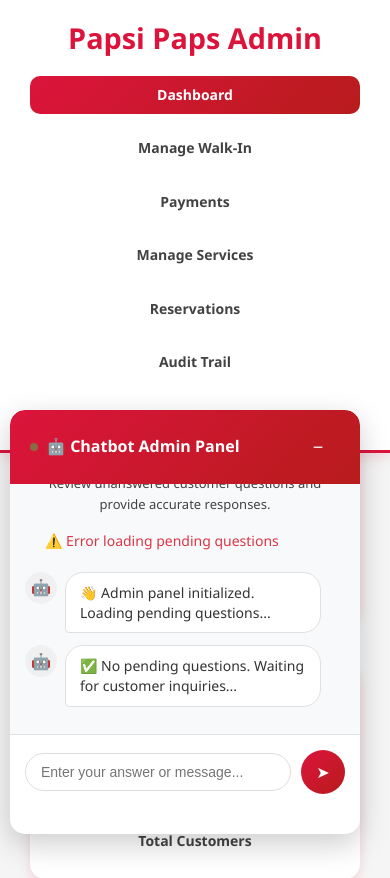
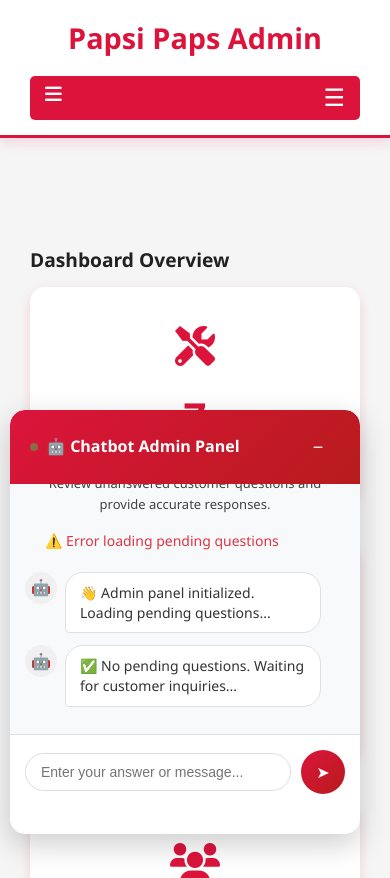
Before and after one commit to Kite0411/Papsi, a PHP site: page /admin/index.php in a window 390 px wide. Shown: the top 878 px of the page. Run offline with PHP 8.4, Linux system fonts and the light colour scheme; a user stored in the database is signed in; data comes from the database, SQL or seed files in the repository; some libraries are stand-ins or nearby versions.

Commit message:
Update index.php

```diff
--- a/admin/index.php
+++ b/admin/index.php
@@ -59,10 +59,10 @@
     <title>Admin Dashboard - Auto Repair Shop</title>
     <link rel="stylesheet" href="../assets/css/style.css">
     <link href="https://cdnjs.cloudflare.com/ajax/libs/font-awesome/6.0.0/css/all.min.css" rel="stylesheet">
-    <!-- In <head> section of ALL admin PHP files -->
     <link rel="stylesheet" href="../assets/css/admin-mobile-responsive.css">
     <script src="https://cdn.jsdelivr.net/npm/chart.js"></script>
     <style>
+        /* Keep all your existing styles */
         body {
             font-family: 'Segoe UI', Tahoma, Geneva, Verdana, sans-serif;
             margin: 0;
@@ -77,8 +77,32 @@
             padding: 15px 30px;
             align-items: center;
             border-bottom: 3px solid var(--primary-red);
+            position: relative; /* ADD THIS */
         }
 
+        /* ADD THIS - Mobile toggle button */
+        .navbar-toggle {
+            display: none;
+            background: var(--primary-red);
+            color: white;
+            border: none;
+            padding: 8px 15px;
+            border-radius: 5px;
+            cursor: pointer;
+            font-size: 1.2rem;
+        }
+
+        @media (max-width: 768px) {
+            .navbar-toggle {
+                display: block;
+            }
+
+            .navbar.collapsed ul {
+                display: none;
+            }
+        }
+
+        /* Keep all your other existing styles */
         .navbar .logo {
             color: var(--primary-red);
             font-size: 1.8rem;
@@ -107,6 +131,8 @@
             background: var(--gradient-primary);
             color: white;
         }
+
+        /* [Keep all your other existing styles] */
         .container {
             padding: 40px 30px;
         }
@@ -169,6 +195,7 @@
         .chatbot-card p {
             color: rgba(255,255,255,0.95);
         }
+
         footer {
             text-align: center;
             padding: 20px;
@@ -178,10 +205,10 @@
             border-top: 3px solid var(--primary-red);
         }
 
-        /* Activity Dashboard Styles */
         .activity-section {
             margin-top: 30px;
         }
+
         .activity-item {
             padding: 12px 18px;
             border-left: 4px solid var(--primary-red);
@@ -322,27 +349,30 @@
             from { opacity: 0; transform: scale(0.9); }
             to { opacity: 1; transform: scale(1); }
         }
-
     </style>
 </head>
 <body>
-<nav class="navbar">
-    <div class="logo"> Papsi Paps Admin</div>
-    <ul>
+
+<!-- UPDATED NAVBAR with mobile toggle -->
+<nav class="navbar collapsed" id="adminNavbar">
+    <div class="logo">Papsi Paps Admin</div>
+
+    <!-- Mobile toggle button -->
+    <button class="navbar-toggle" onclick="toggleNav()">
+        <i class="fas fa-bars"></i>
+    </button>
+
+    <ul id="navMenu">
         <?php if ($_SESSION['role'] === 'superadmin'): ?>
             <li><a href="index.php" class="active">Dashboard</a></li>
         <?php endif; ?>
-        <!-- Always visible -->
         <li><a href="walk_in.php">Manage Walk-In</a></li>
         <li><a href="manage_payments.php">Payments</a></li>
         <li><a href="manage_services.php">Manage Services</a></li>
         <li><a href="manage_reservations.php">Reservations</a></li>
-
-        <!-- Only visible to Super Admin -->
         <?php if ($_SESSION['role'] === 'superadmin'): ?>
             <li><a href="audit_trail.php">Audit Trail</a></li>
         <?php endif; ?>
-
         <li><a href="#" onclick="openLogoutModal()">Logout</a></li>
     </ul>
 </nav>
@@ -379,7 +409,9 @@
             <p>Pending Payments</p>
         </div>
     </div>
+
     <?php include '../chatbot/admin_chatbot.php'; ?>
+
     <!-- System Activity Section -->
     <div class="activity-section">
         <h2 class="section-title">
@@ -390,7 +422,7 @@
             <!-- Activity Chart -->
             <div class="card" style="grid-column: 1 / -1;">
                 <h3 style="margin-bottom: 20px; color: #2c3e50;">
-                    <i></i>Activity Over Time (Last 24 Hours)
+                    Activity Over Time (Last 24 Hours)
                 </h3>
                 <div class="chart-container">
                     <canvas id="activityChart"></canvas>
@@ -403,6 +435,7 @@
 <footer>
     &copy; <?php echo date("Y"); ?> Auto Repair Shop | Admin Panel
 </footer>
+
 <!-- Logout Confirmation Modal -->
 <div id="logoutModal" class="logout-modal-overlay">
     <div class="logout-modal">
@@ -420,9 +453,38 @@
 </div>
 
 <script>
+// Mobile navbar toggle
+function toggleNav() {
+    const navbar = document.getElementById('adminNavbar');
+    const icon = document.querySelector('.navbar-toggle i');
+
+    if (navbar.classList.contains('collapsed')) {
+        navbar.classList.remove('collapsed');
+        icon.classList.remove('fa-bars');
+        icon.classList.add('fa-times');
+    } else {
+        navbar.classList.add('collapsed');
+        icon.classList.remove('fa-times');
+        icon.classList.add('fa-bars');
+    }
+}
+
+// Auto-collapse on window resize
+window.addEventListener('resize', function() {
+    const navbar = document.getElementById('adminNavbar');
+    if (window.innerWidth > 768) {
+        navbar.classList.remove('collapsed');
+        document.querySelector('.navbar-toggle i').classList.remove('fa-times');
+        document.querySelector('.navbar-toggle i').classList.add('fa-bars');
+    } else if (!navbar.classList.contains('collapsed')) {
+        navbar.classList.add('collapsed');
+    }
+});
+
+// Chart initialization
 document.addEventListener('DOMContentLoaded', function () {
     const ctx = document.getElementById('activityChart')?.getContext('2d');
-    if (!ctx) return; // prevent error if chart element doesn't exist
+    if (!ctx) return;
 
     const hourlyData = <?= json_encode($hourlyActivity ?? []) ?>;
 
@@ -433,7 +495,7 @@
         return match ? parseInt(match.count) : 0;
     });
 
-    // Create line chart
+    // Create line chart with responsive options
     new Chart(ctx, {
         type: 'line',
         data: {
@@ -487,9 +549,7 @@
     });
 });
 
-// Auto-refresh every 60 seconds
-setTimeout(() => location.reload(), 60000);
-
+// Logout modal functions
 function openLogoutModal() {
     document.getElementById('logoutModal').style.display = 'flex';
 }
@@ -499,15 +559,16 @@
 }
 
 function confirmLogout() {
-    // Add a short fade before redirect for a polished feel
     const modal = document.getElementById('logoutModal');
     modal.style.opacity = '0';
     setTimeout(() => {
         window.location.href = '../auth/logout.php';
     }, 250);
 }
+
+// Auto-refresh every 60 seconds
+setTimeout(() => location.reload(), 60000);
 </script>
-
 
 </body>
 </html>
```
Lines whose indentation alone changed are shown as unchanged.
